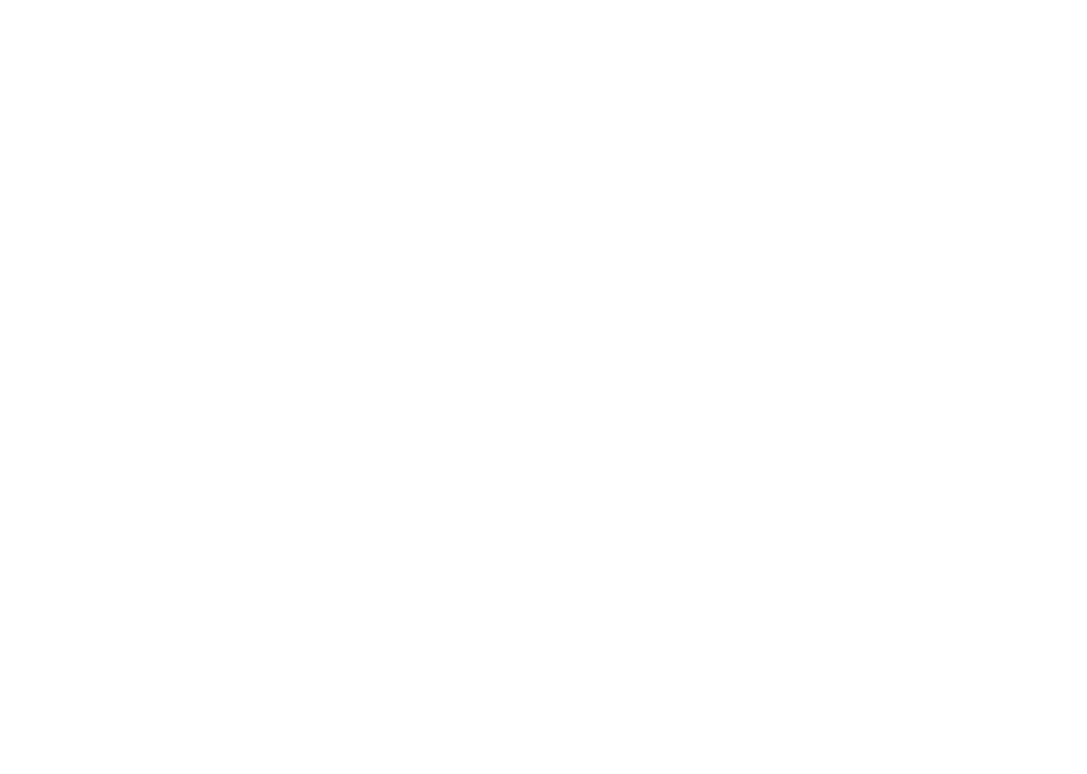
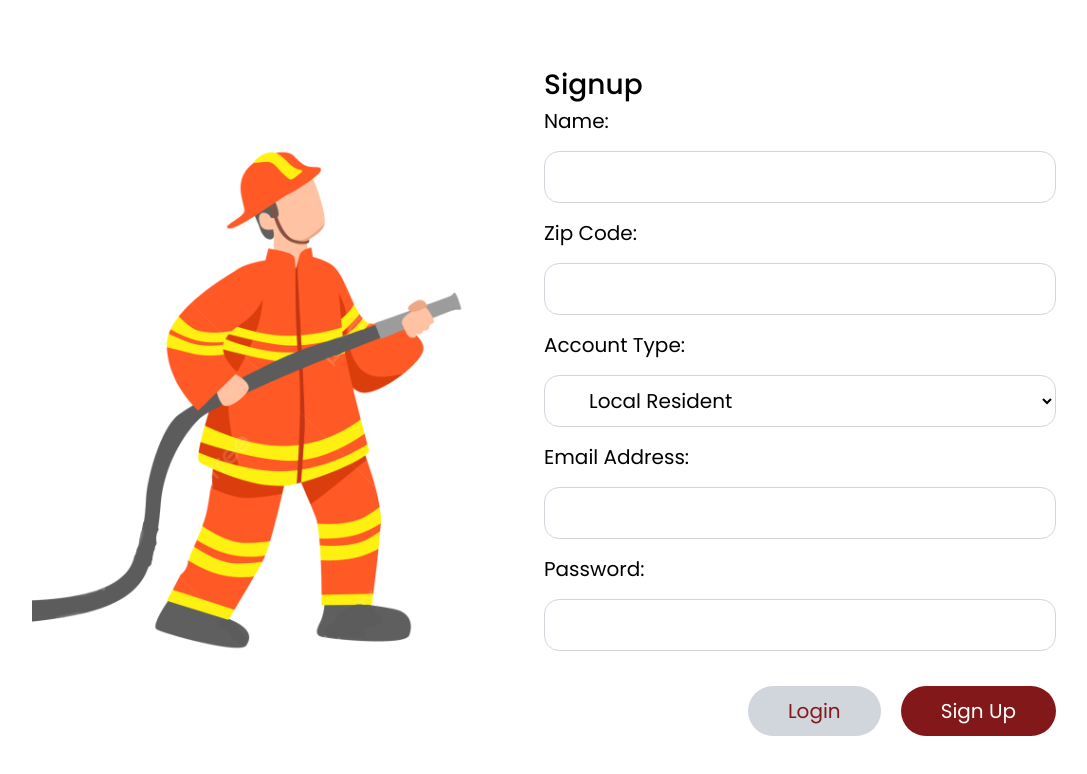
Before and after one commit to lakshkumar06/ResQ, a React (Vite) app in the folder frontend/: page /Signup in a window 1280 px wide. Before the commit this address had no page. Shown: the top 774 px of the page, without its empty margins (96-1183 px from the left). Built offline with nearby package versions, Linux system fonts and the light colour scheme.

Commit message:
Sign Up Page Done

```diff
--- a/frontend/src/App.jsx
+++ b/frontend/src/App.jsx
@@ -7,6 +7,7 @@
 import LocDash from './pages/LocDash';
 import LocSupply from './pages/LocSupply';
 import Login from './pages/Login';
+import Signup from './pages/Signup';
 
 function App() {
 
@@ -22,7 +23,7 @@
           <Route path='/Locals/Dashboard' element={<LocDash/>}/>
           <Route path='/Locals/Supply' element={<LocSupply />} />
           <Route path='/Login' element={<Login />} />
-
+          <Route path='/Signup' element={<Signup />} />
 
         </Routes>
       </BrowserRouter>
--- /dev/null
+++ b/frontend/src/pages/Signup.jsx
@@ -0,0 +1,37 @@
+import React from 'react'
+
+const Signup = () => {
+  return (
+    <div className='flex w-4/5 mx-auto'>
+        <div className='w-1/2 min-h-screen flexCol'>
+            <img src="/Untitled.webp" alt="" className="" />
+        </div>
+        <div className='w-1/2 min-h-screen flexCol'>
+        <p className='text-[28px] font-medium'>Signup</p>
+
+        <form className='text-[20px]'>
+            <label htmlFor="" className="">Name:</label><br/>
+            <input type="text" className="w-full px-[2em] py-[0.5em] border-[1px] border-gray-300 px-[2em] py-[0.5em] w-full rounded-[15px] my-[15px]"/>
+            <label htmlFor="" className="">Zip Code:</label><br/>
+            <input type="number" className="w-full px-[2em] py-[0.5em] border-[1px] border-gray-300 px-[2em] py-[0.5em] w-full rounded-[15px] my-[15px]"/>
+            <label htmlFor="acctype" className="">Account Type: </label> <br/>
+        <select id="acctype" name="acctype" className='bw-full px-[2em] py-[0.5em] border-[1px] border-gray-300 px-[2em] py-[0.5em] w-full rounded-[15px] my-[15px]'>
+            <option value="food">Local Resident</option>
+            <option value="medical">Fire Station</option>
+        </select>
+            <label htmlFor="" className=''>Email Address:</label><br/>
+            <input type="email" name="" id="" className='w-full px-[2em] py-[0.5em] border-[1px] border-gray-300 px-[2em] py-[0.5em] w-full rounded-[15px] my-[15px]'/><br/>
+            <label htmlFor="" className=''>Password:</label><br/>
+            <input type="password" name="" id="" className='w-full px-[2em] py-[0.5em] border-[1px] border-gray-300 px-[2em] py-[0.5em] w-full rounded-[15px] my-[15px]'/>
+            <div className="flex gap-[1em] justify-end">
+            <button className='mainBtnGray w-fit py-[0.5em] px-[2em] rounded-[100px] mt-[1em]'>Login</button>
+                <button className='mainBtnRed w-fit py-[0.5em] px-[2em] rounded-[100px] mt-[1em]'>Sign Up</button>
+            </div>
+        </form>
+        </div>
+
+    </div>
+  )
+}
+
+export default Signup
```
Also changed, not shown: frontend/public/Untitled.webp (added).
